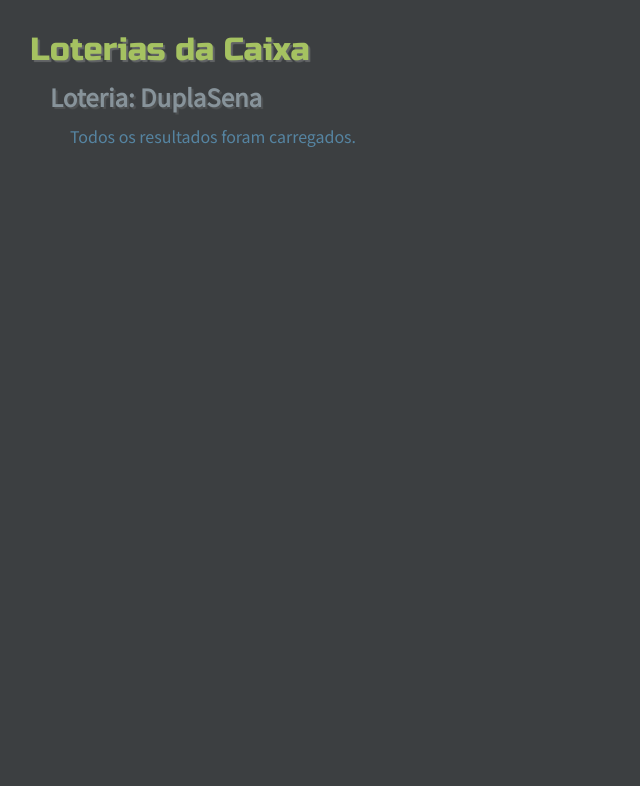
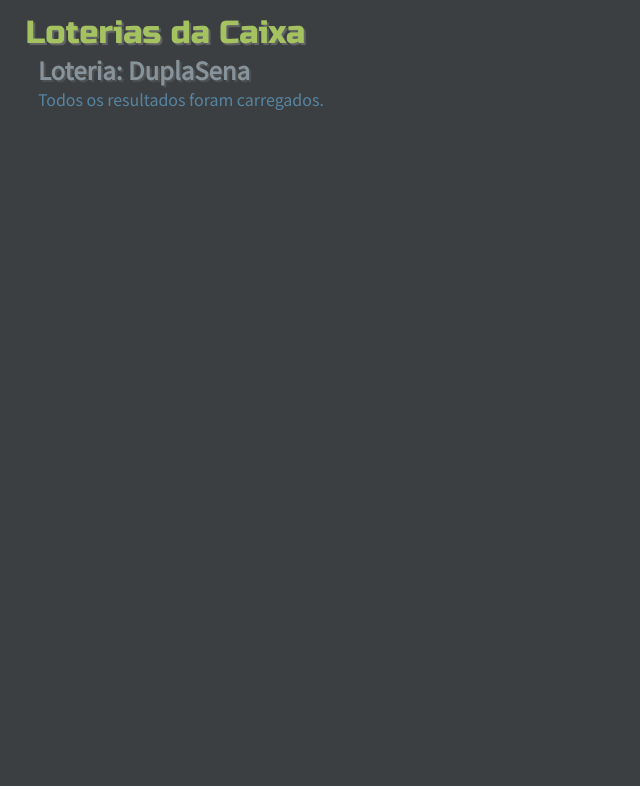
Before and after one commit to sergiocabral/App.Loto, a PHP site: page /?DuplaSena in a window 1280 px wide. Shown: the top 786 px of the page, without its empty margins (0-640 px from the left). Run offline with PHP 8.4, Linux system fonts and the light colour scheme; data that the repository does not hold is empty; some web fonts are replaced.

Commit message:
Melhoria de layout.

```diff
--- a/style.css
+++ b/style.css
@@ -13,15 +13,11 @@ html, body {
 }
 
 body {
-    margin: 30px;
+    margin: 1% 2%;
 }
 
 a {
     text-decoration: none;
-}
-
-h1 {
-    margin-bottom: 10px;
 }
 
 h1 a {
@@ -39,7 +35,7 @@ h1 a:hover {
 }
 
 h2 {
-    margin: 10px 20px;
+    margin-left: 1%;
     text-shadow: 2px 2px 1px rgba(255, 255, 255, 0.1);
 }
 
@@ -73,7 +69,7 @@ ul li a:hover {
 }
 
 div.label {
-    margin: 0 40px;
+    margin-left: 1%;
     opacity: 0.8;
     display: block;
 }
@@ -93,7 +89,14 @@ div.error {
 pre {
     color: #e0e0e0;
     font-family: 'B612 Mono', monospace;
-    margin: 10px 40px;
+    position: fixed;
+    top: 125px;
+    left: 3%;
+    right: 3%;
+    bottom: 3%;
+    overflow: auto;
+    box-shadow: 0px 0px 15px -5px rgba(0,0,0,0.5);
+    padding: 1%;
 }
 
 @keyframes wiggle {
```
